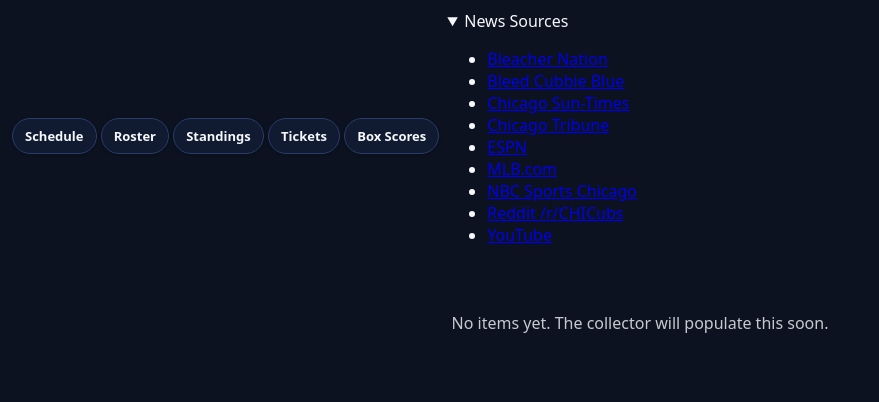
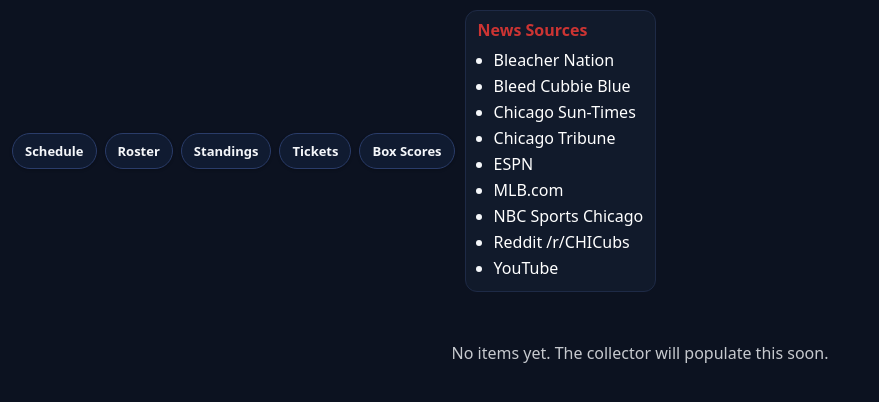
Before and after one commit to jasonab74-ctrl/cubs-mlb-bot, a Flask app: page / in a window 1280 px wide, after a click on "News Sources". Shown: the part 76-478 px from the top of the page, without its empty margins (0-879 px from the left). Run offline with Flask 3, Linux system fonts and the light colour scheme.

Commit message:
Update style.css

```diff
--- a/static/style.css
+++ b/static/style.css
@@ -1,10 +1,10 @@
 :root {
-  --bg: #0c1220;          /* deep navy-tinted background */
-  --card: #111a2b;        /* card background */
-  --text: #f5f7fa;        /* primary text */
-  --muted: #9fb0c7;       /* muted text */
-  --primary: #0e3386;     /* Cubbie Blue */
-  --accent: #cc3433;      /* Cubs Red */
+  --bg: #0c1220;
+  --card: #111a2b;
+  --text: #f5f7fa;
+  --muted: #9fb0c7;
+  --primary: #0e3386; /* Cubbie Blue */
+  --accent: #cc3433;  /* Cubs Red */
   --pill-bg: #101b31;
   --pill-border: #2a3c69;
   --shadow: rgba(0,0,0,0.25);
@@ -27,6 +27,10 @@
 
 .header-right { display: flex; align-items: center; gap: 8px; }
 
+.links { padding: 10px 12px; display: flex; align-items: center; gap: 10px; flex-wrap: wrap; }
+
+.pill-row { display: flex; flex-wrap: wrap; gap: 8px; }
+
 .pill {
   display: inline-flex; align-items: center; gap: 6px;
   padding: 8px 12px; font-size: 13px; font-weight: 600;
@@ -36,7 +40,33 @@
 }
 .pill:hover { border-color: var(--primary); }
 
-.links { padding: 10px 12px; display: flex; align-items: center; gap: 8px; flex-wrap: wrap; }
+.sources {
+  background: var(--card);
+  border: 1px solid #1e2a46;
+  border-radius: 12px;
+  padding: 8px 12px;
+}
+.sources > summary {
+  list-style: none;
+  cursor: pointer;
+  font-weight: 700;
+  outline: none;
+}
+.sources > summary::-webkit-details-marker { display: none; }
+.sources[open] > summary { color: var(--accent); }
+
+.source-list {
+  margin: 8px 0 0 0; padding-left: 16px;
+}
+.source-list li {
+  margin: 4px 0;
+}
+.source-list a {
+  color: #fff; text-decoration: none;
+}
+.source-list a:hover {
+  color: var(--accent); text-decoration: underline;
+}
 
 .banner {
   padding: 8px 12px; background: var(--accent); color: white; border-radius: 999px; font-weight: 700;
```
